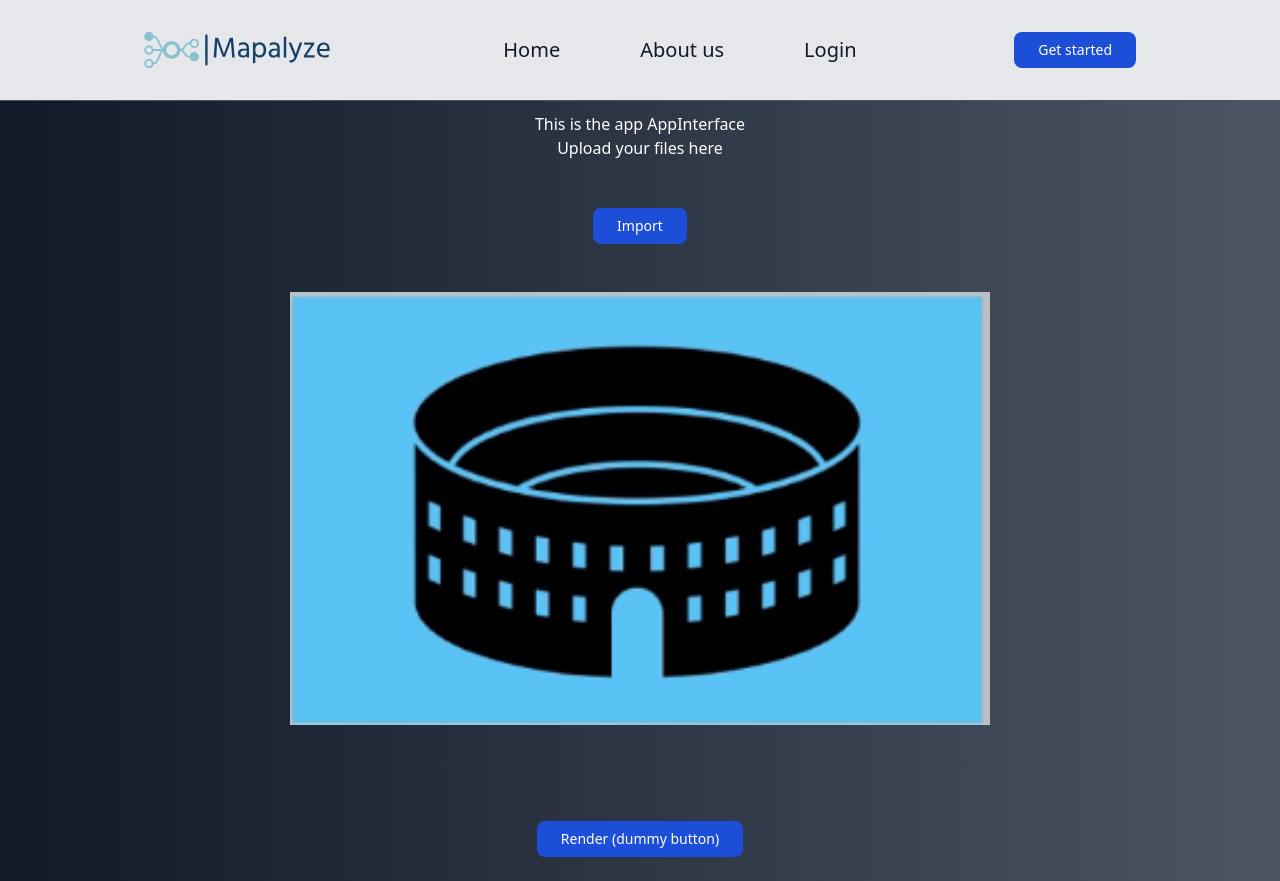
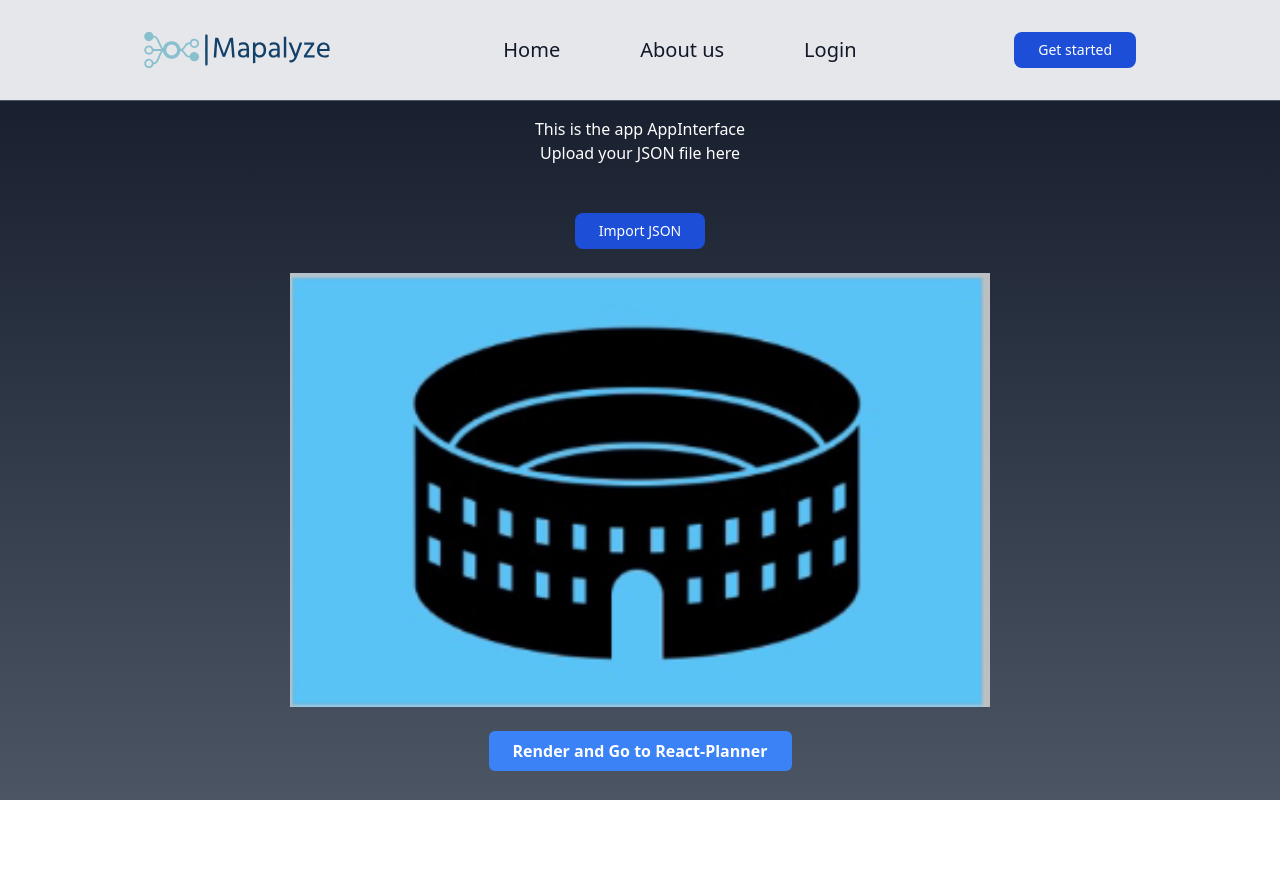
Before and after one commit to Ehtishammushtaq/EECS581-Capstone, a React (Create React App) app in the folder Mapalyze/Mapalyze/ClientApp/: page /App in a window 1280 px wide. After the commit the page ends 800 px from the top, so only its background shows below. Built offline with nearby package versions, Linux system fonts and the light colour scheme.

Commit message:
Updated appinterface to import json file and to post json file to react-planner backend

```diff
--- a/Mapalyze/Mapalyze/ClientApp/src/components/AppInterface.js
+++ b/Mapalyze/Mapalyze/ClientApp/src/components/AppInterface.js
@@ -1,59 +1,84 @@
 import React, { Component } from 'react';
+import axios from 'axios'; // Make sure axios is installed
 import Dummyrender from '../Assets/Dummyrender.jpg';
+
 export class AppInterface extends Component {
   static displayName = AppInterface.name;
+
+  state = {
+    selectedFile: null, // State to hold the selected file
+  };
 
   // Function to trigger the file input dialog
   handleFileInputClick = () => {
     this.fileInput.click();
   };
 
-  // Function to handle file selection
+// Function to handle file selection and read file contents
 handleFileInputChange = (e) => {
-    const selectedFile = e.target.files[0];
-    if (selectedFile) {
-      // Get the file extension
-      const fileExtension = selectedFile.name.split('.').pop().toLowerCase();
+  const file = e.target.files[0];
+  if (file) {
+    const fileInfo = `File name: ${file.name}, File size: ${(file.size / 1024).toFixed(2)} KB`;
+    this.setState({ selectedFile: file, fileInfo: fileInfo });
 
-      // Check if the file type is allowed (JPG, JPEG, or PDF)
-      if (['jpg', 'jpeg', 'pdf'].includes(fileExtension)) {
-        // You can now work with the selected file here
+    // Read the file contents
+    const reader = new FileReader();
+    reader.onload = (readEvent) => {
+      console.log(readEvent.target.result); // This will log the file contents to the console
+    };
+    reader.readAsText(file); // Read the file as text
+  }
+};
 
-        // Create a download link for the selected file
-        const downloadLink = document.createElement('a');
-        downloadLink.href = URL.createObjectURL(selectedFile);
-        downloadLink.download = selectedFile.name;
+  // Function to send the JSON file to the React-Planner app and navigate there
+  handleRender = async () => {
+    if (this.state.selectedFile) {
+      try {
+        const formData = new FormData();
+        formData.append('file', this.state.selectedFile);
 
-        // Trigger a click event on the download link to prompt the user to download the file
-        downloadLink.click();
+        // Send the JSON file to the React-Planner app's endpoint
+        await axios.post('http://localhost:4000/upload-json', formData, {
+          headers: {
+            'Content-Type': 'multipart/form-data',
+          },
+        });
+
+         // Open the React-Planner app in a new tab
+        window.open('http://localhost:9000', '_blank');
+
+      } catch (error) {
+        console.error('Error uploading file: ', error);
+      }
     } else {
-        alert('Please select a valid JPG, JPEG, or PDF file.');
-        // Clear the file input
-        this.fileInput.value = '';
-      }
+      alert('Please select a JSON file to render.');
     }
   };
 
   render() {
     return (
-      <div className="relative min-h-screen flex items-center justify-center bg-gradient-to-b from-gray-900 to-gray-600 bg-gradient-to-r dark:bg-gradient-to-b from-gray-900 to-gray-600 bg-gradient-to-r'">
+      <div className="relative min-h-screen flex items-center justify-center bg-gradient-to-b from-gray-900 to-gray-600">
         <div className='flex flex-col items-center justify-center text-left text-white ml-36 mr-36 mt-28'>
           <p>This is the app AppInterface</p>
-        <p>Upload your files here</p>
-        <button onClick={this.handleFileInputClick} type="button" className="text-white bg-blue-700 hover:bg-blue-800 focus:ring-4 focus:outline-none focus:ring-blue-300 font-medium rounded-lg text-sm px-4 py-2 text-center mr-3 md:mr-0 dark:bg-blue-600 dark:hover:bg-blue-700 dark:focus:ring-blue-800 mt-5">Import</button>
-        <br/>
-        <br/>
-        <img src = {Dummyrender} alt="Dummy render" width="700" height="500"></img>
-        <br/>
-        <br/>
-        <button type="button" className="text-white bg-blue-700 hover:bg-blue-800 focus:ring-4 focus:outline-none focus:ring-blue-300 font-medium rounded-lg text-sm px-4 py-2 text-center mr-3 md:mr-0 dark:bg-blue-600 dark:hover:bg-blue-700 dark:focus:ring-blue-800 mt-5">
-        <a href="https://asrarfarooq.github.io/Mapalyze/"  rel="noopener noreferrer">Render (dummy button)</a>
+          <p>Upload your JSON file here</p>
+          <button onClick={this.handleFileInputClick} className="text-white bg-blue-700 hover:bg-blue-800 focus:ring-4 focus:outline-none focus:ring-blue-300 font-medium rounded-lg text-sm px-4 py-2 text-center mr-3 md:mr-0 dark:bg-blue-600 dark:hover:bg-blue-700 dark:focus:ring-blue-800 mt-5">
+            Import JSON
           </button>
-        <br/>
-
-        {/* Hidden file input element */}
+          {this.state.fileInfo && (
+            <div className="text-sm mt-2">
+              {this.state.fileInfo}
+            </div>
+          )}
+          <br />
+          <img src={Dummyrender} alt="Dummy render" width="700" height="500"></img>
+          <br />
+          <button onClick={this.handleRender} className="bg-blue-500 hover:bg-blue-700 text-white font-bold py-2 px-4 rounded">
+            Render and Go to React-Planner
+          </button>
+          <br />
           <input
             type="file"
+            accept=".json"
             style={{ display: 'none' }}
             ref={(input) => (this.fileInput = input)}
             onChange={this.handleFileInputChange}
```
Lines whose indentation alone changed are shown as unchanged.
